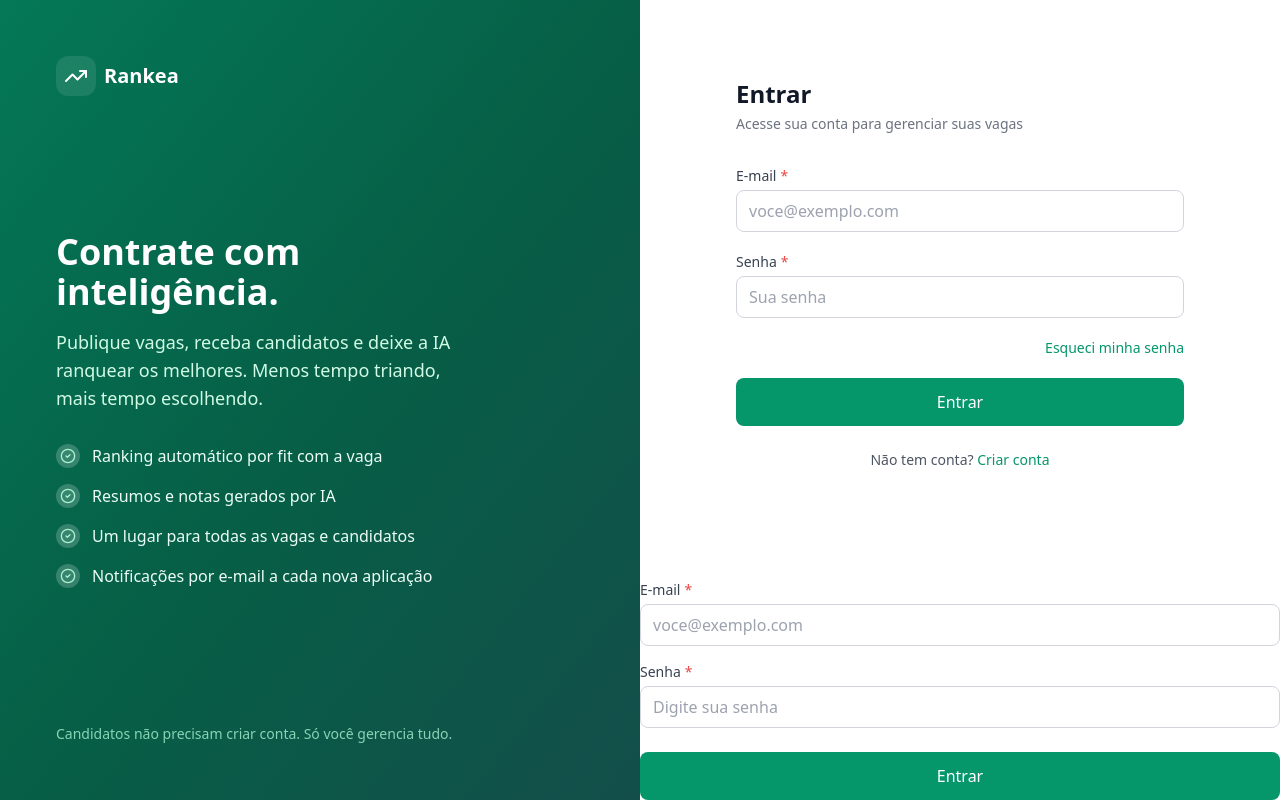
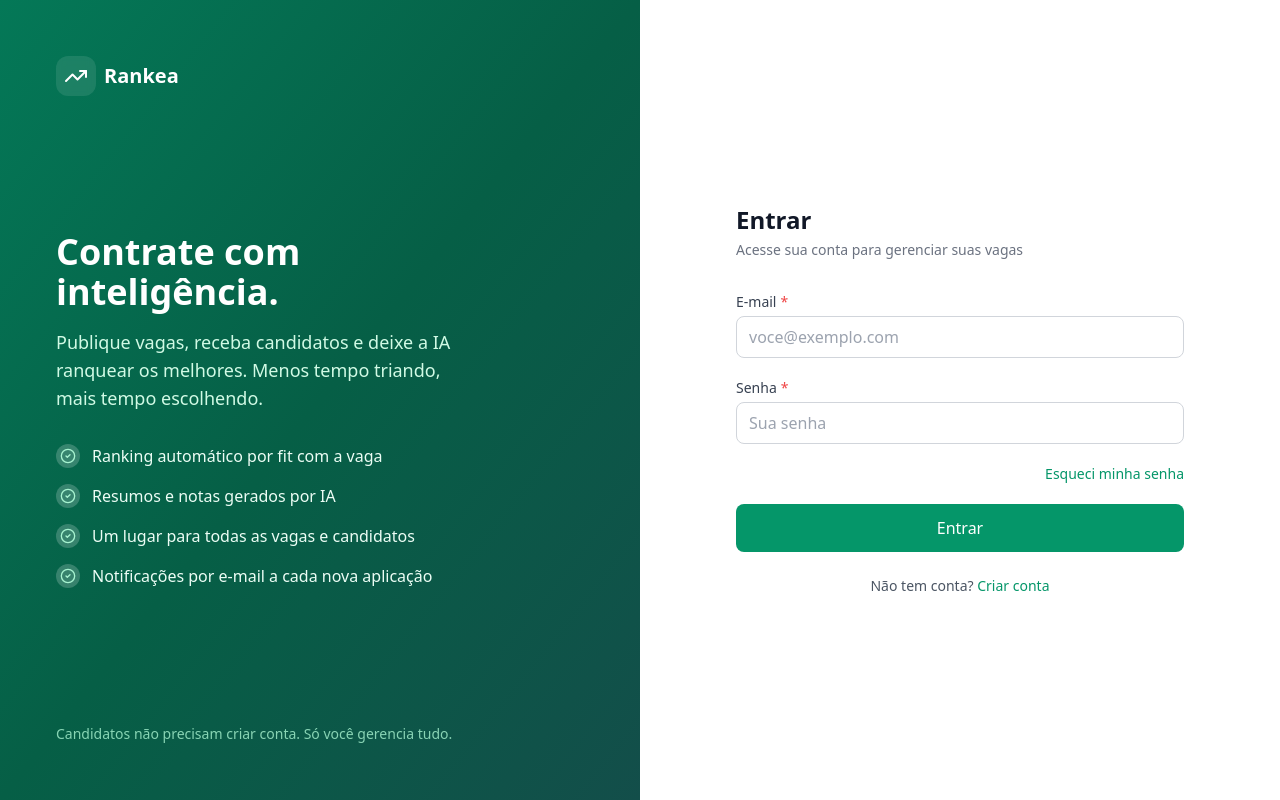
Before and after one commit to VanderCaneppelle/smart-picker, a Next.js app in the folder apps/web/: page /login in a window 1280 px wide. Built offline with nearby package versions, Linux system fonts and the light colour scheme.

Commit message:
Remove login form elements from LoginPage component for a cleaner layout

```diff
--- a/apps/web/src/app/login/page.tsx
+++ b/apps/web/src/app/login/page.tsx
@@ -100,40 +100,6 @@ export default function LoginPage() {
             </p>
           </div>
         </div>
-
-        <form className="mt-8 space-y-6" onSubmit={handleSubmit}>
-          <div className="space-y-4">
-            <Input
-              label="E-mail"
-              type="email"
-              value={email}
-              onChange={(e) => setEmail(e.target.value)}
-              required
-              autoComplete="email"
-              placeholder="voce@exemplo.com"
-            />
-
-            <Input
-              label="Senha"
-              type="password"
-              value={password}
-              onChange={(e) => setPassword(e.target.value)}
-              required
-              autoComplete="current-password"
-              placeholder="Digite sua senha"
-            />
-          </div>
-
-          <Button
-            type="submit"
-            className="w-full bg-emerald-600 hover:bg-emerald-700 focus:ring-emerald-500"
-            size="lg"
-            isLoading={isLoading}
-          >
-            Entrar
-          </Button>
-        </form>
-
       </div>
     </div>
   );
```
